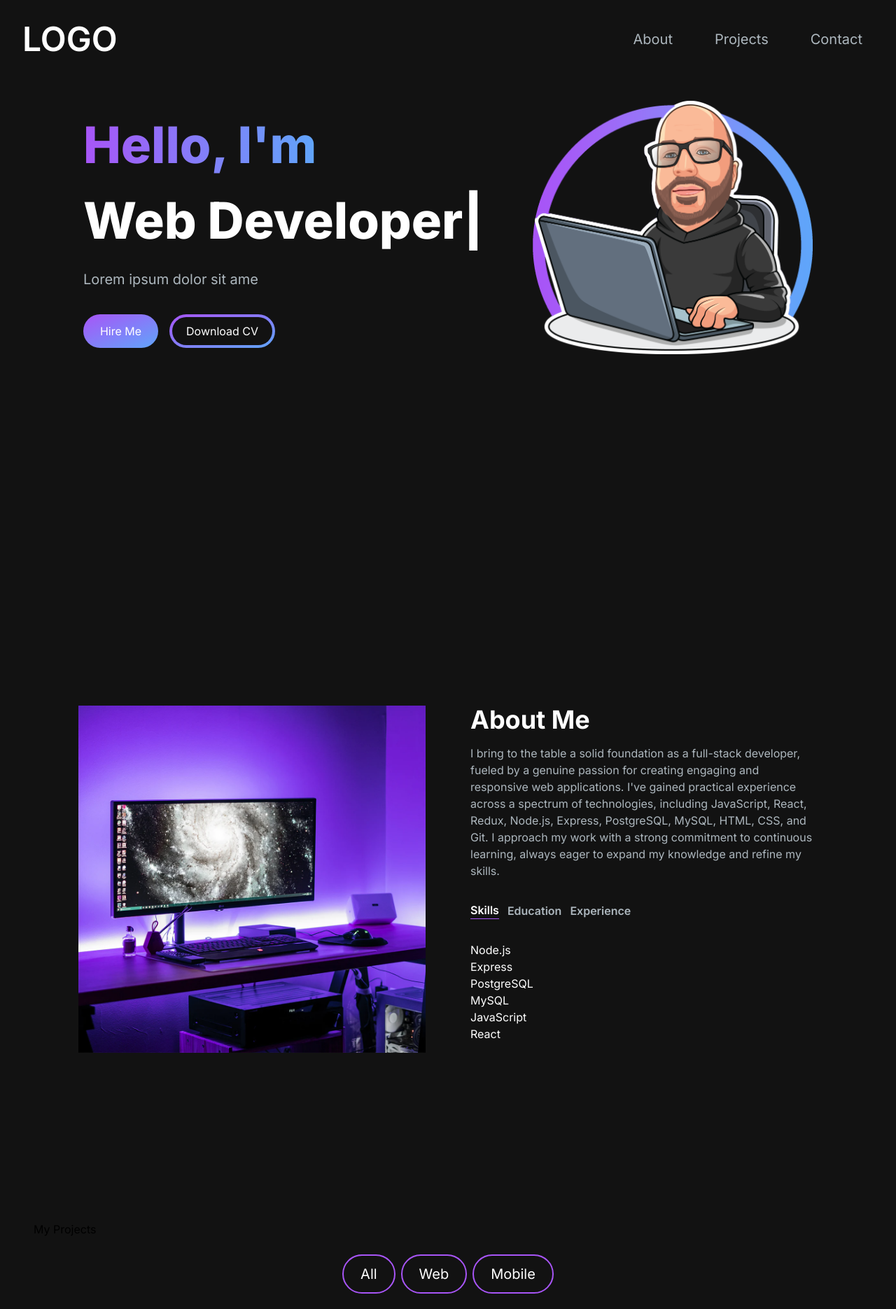
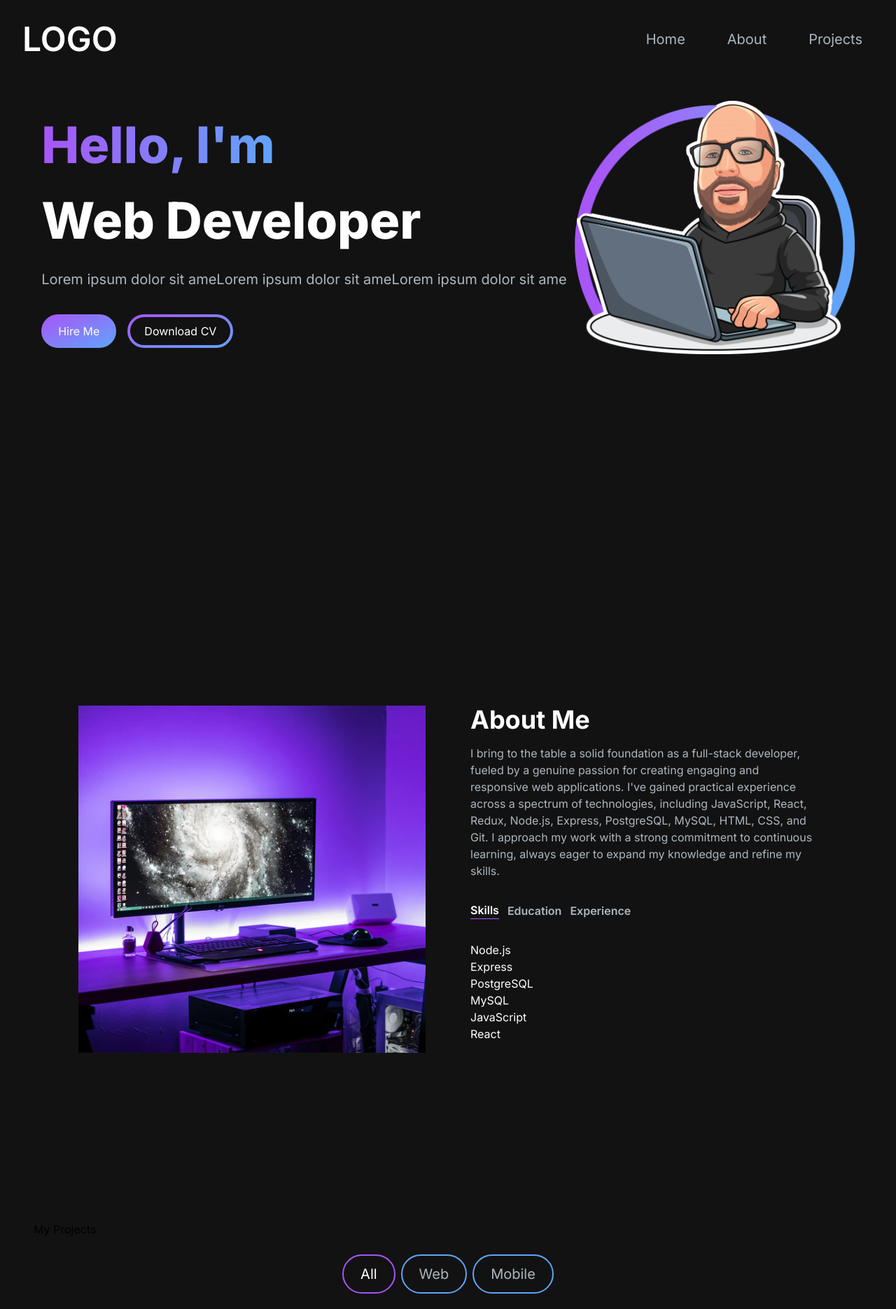
Before and after one commit to adamknapp124/portfolio, a Next.js app: page / in a window 1280 px wide. Shown: the top 1870 px of the page at 70% size. Built offline with nearby package versions, Linux system fonts and the light colour scheme.

Commit message:
Added projects filter

```diff
--- a/app/components/HeroSection.jsx
+++ b/app/components/HeroSection.jsx
@@ -29,7 +29,8 @@ const HeroSection = () => {
 						</span>
 					</h1>
 					<p className="text-[#ADB7BE] text-base sm:text-lg mb-6 lg:text-xl">
-						Lorem ipsum dolor sit ame
+						Lorem ipsum dolor sit ameLorem ipsum dolor sit ameLorem ipsum dolor
+						sit ame
 					</p>
 					<div className="">
 						<Link
@@ -51,7 +52,7 @@ const HeroSection = () => {
 					animate={{ opacity: 1, scale: 1 }}
 					transition={{ duration: 0.5 }}
 					className="place-self-center mt-4 lg:mt-0">
-					<div className="rounded-full w-[250] h-[50] mb-6 lg:mb-0">
+					<div className="rounded-full w-[250] h-[50] mb-6 md:mb-0">
 						<Image
 							src="/images/hero-image.png"
 							alt="hero image"
--- a/app/components/NavLink.jsx
+++ b/app/components/NavLink.jsx
@@ -1,10 +1,13 @@
 import React from 'react';
-import Link from 'next/link';
+import { Link } from 'react-scroll';
 
-const NavLink = ({ href, title }) => {
+const NavLink = ({ section, title }) => {
 	return (
 		<Link
-			href={href}
+			to={section}
+			smooth={true}
+			duration={500}
+			offset={-150}
 			className="block py-2 pl-3 pr-4 text-[#ADB7BE] sm:text-xl rounded-md:p-0 hover:text-white">
 			{title}
 		</Link>
--- a/app/components/Navbar.jsx
+++ b/app/components/Navbar.jsx
@@ -1,4 +1,3 @@
-'use client';
 import React, { useState } from 'react';
 import Link from 'next/link';
 import NavLink from './NavLink';
@@ -6,9 +5,9 @@ import MenuOverlay from './MenuOverlay';
 import { Bars3Icon, XMarkIcon } from '@heroicons/react/24/solid';
 
 const navLinks = [
-	{ title: 'About', path: '#about' },
-	{ title: 'Projects', path: '#projects' },
-	{ title: 'Contact', path: '#contact' },
+	{ title: 'Home', path: '/', component: 'HeroSection' },
+	{ title: 'About', path: '#about', component: 'AboutSection' },
+	{ title: 'Projects', path: '#projects', component: 'ProjectsSection' },
 ];
 
 const Navbar = () => {
@@ -41,7 +40,7 @@ const Navbar = () => {
 					<ul className="flex p-4 md:p-0 md:flex-row md:space-x-8 mt-0">
 						{navLinks.map((link, index) => (
 							<li key={index}>
-								<NavLink href={link.path} title={link.title} />
+								<NavLink section={link.component} title={link.title} />
 							</li>
 						))}
 					</ul>
--- /dev/null
+++ b/app/components/ProjectTag.jsx
@@ -0,0 +1,17 @@
+import React from 'react';
+
+const ProjectTag = ({ name, onClick, isSelected }) => {
+	const buttonStyles = isSelected
+		? 'text-white border-purple-500'
+		: 'text-[#ADB7BE] border-blue-400 hover:scale-105';
+
+	return (
+		<button
+			onClick={() => onClick(name)}
+			className={`border-2 rounded-full px-6 py-3 text-xl cursor-pointer  hover:scale-105 ${buttonStyles}`}>
+			{name}
+		</button>
+	);
+};
+
+export default ProjectTag;
--- a/app/components/ProjectsSection.jsx
+++ b/app/components/ProjectsSection.jsx
@@ -1,5 +1,8 @@
-import React from 'react';
+'use client';
+
+import React, { useState } from 'react';
 import ProjectCard from './ProjectCard';
+import ProjectTag from './ProjectTag';
 
 const projectsData = [
 	{
@@ -59,22 +62,39 @@ const projectsData = [
 ];
 
 const ProjectsSection = () => {
+	const [tag, setTag] = useState('All');
+
+	const handleTagChange = (newTag) => {
+		setTag(newTag);
+	};
+
+	const filteredProjects = projectsData.filter((project) =>
+		project.tag.includes(tag)
+	);
+
 	return (
 		<>
+			<div className="h-screen">
 				<h2>My Projects</h2>
-			<div className="text-white flex flex-row justify-center items-center gap-2 py-6">
-				<button className="rounded-full border-2 border-purple-500 hover:border-blue-400  px-6 py-3 text-xl cursor-pointer">
-					All
-				</button>
-				<button className="rounded-full border-2 border-purple-500 hover:border-blue-400 px-6 py-3 text-xl cursor-pointer">
-					Web
-				</button>
-				<button className="rounded-full border-2 border-purple-500 hover:border-blue-400  px-6 py-3 text-xl cursor-pointer">
-					Mobile
-				</button>
+				<div className="text-white flex flex-row justify-center items-center gap-2 my-6">
+					<ProjectTag
+						onClick={handleTagChange}
+						name="All"
+						isSelected={tag === 'All'}
+					/>
+					<ProjectTag
+						onClick={handleTagChange}
+						name="Web"
+						isSelected={tag === 'Web'}
+					/>
+					<ProjectTag
+						onClick={handleTagChange}
+						name="Mobile"
+						isSelected={tag === 'Mobile'}
+					/>
 				</div>
-			<div>
-				{projectsData.map((project) => (
+				<div className="grid md:grid-cols-3 gap-8 md:gap-12">
+					{filteredProjects.map((project) => (
 						<ProjectCard
 							key={project.id}
 							title={project.title}
@@ -85,6 +105,7 @@ const ProjectsSection = () => {
 						/>
 					))}
 				</div>
+			</div>
 		</>
 	);
 };
--- a/app/page.js
+++ b/app/page.js
@@ -1,16 +1,24 @@
-import Image from 'next/image';
+'use client';
+
 import HeroSection from './components/HeroSection';
 import Navbar from './components/Navbar';
 import AboutSection from './components/AboutSection';
 import ProjectsSection from './components/ProjectsSection';
+import { Element } from 'react-scroll';
 
 export default function Home() {
 	return (
 		<main className="mt-24 flex min-h-screen flex-col bg-[#121212] container mx-auto px-12 py-12">
 			<Navbar />
-			<HeroSection />
-			<AboutSection />
-			<ProjectsSection />
+			<Element name="HeroSection">
+				<HeroSection />
+			</Element>
+			<Element name="AboutSection">
+				<AboutSection />
+			</Element>
+			<Element name="ProjectsSection">
+				<ProjectsSection />
+			</Element>
 		</main>
 	);
 }
--- a/package.json
+++ b/package.json
@@ -14,6 +14,7 @@
     "next": "13.5.4",
     "react": "^18",
     "react-dom": "^18",
+    "react-scroll": "^1.9.0",
     "react-type-animation": "^3.1.0"
   },
   "devDependencies": {
```
Also changed, not shown: 1 other file (tests, documents, lock files or other folders). Lines whose indentation alone changed are shown as unchanged.
